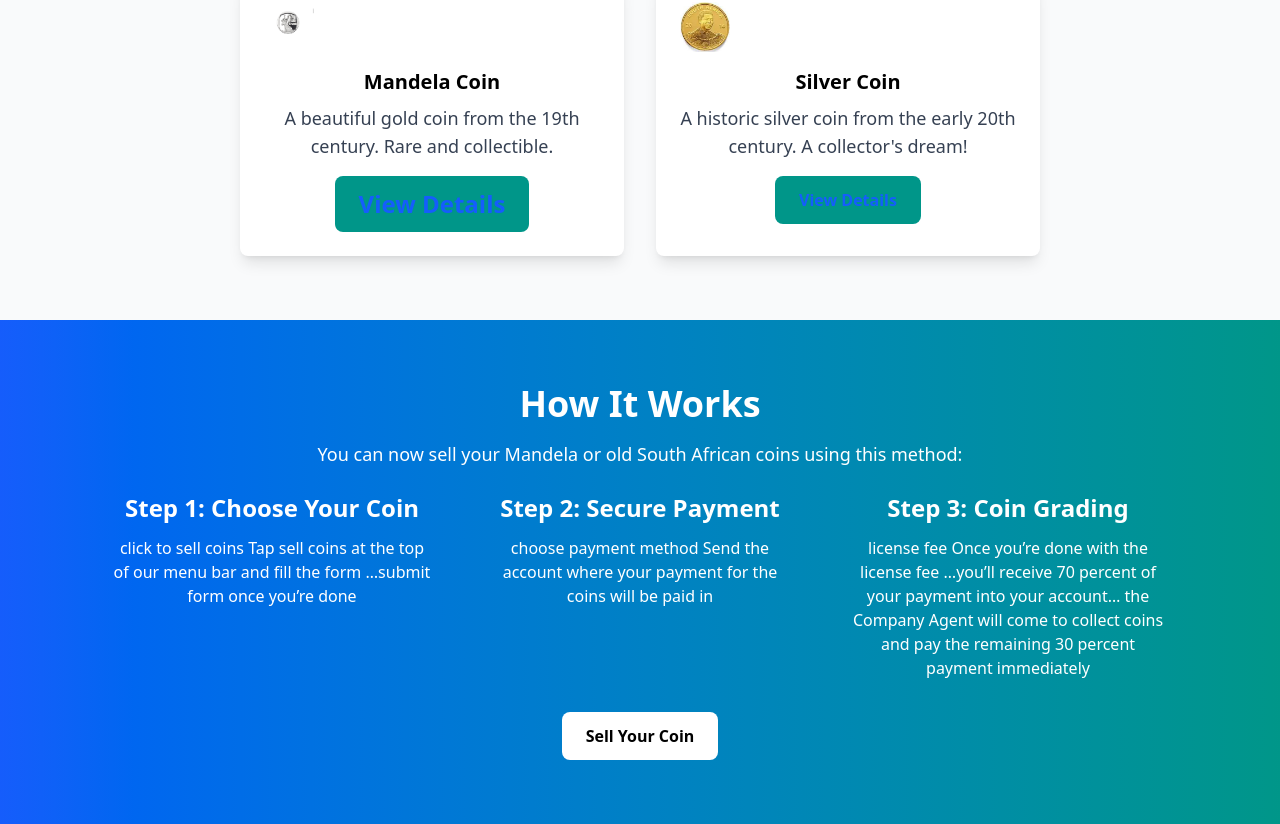
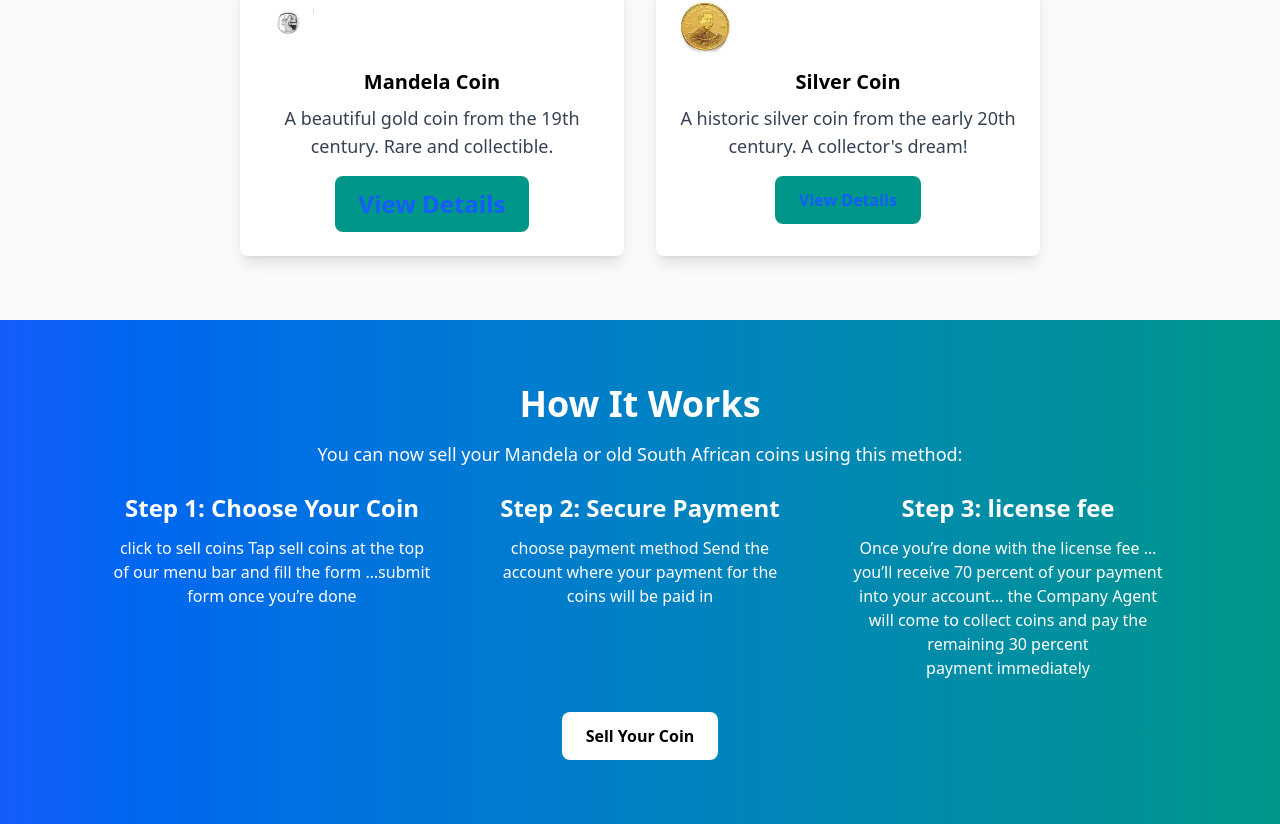
Before and after one commit to emmanueledozie2008-web/old-coin, a React (Vite) app: page / in a window 1280 px wide. Shown: the part 1298-2122 px from the top of the page. Built offline with nearby package versions, Linux system fonts and the light colour scheme.

Commit message:
Initial6

```diff
--- a/src/Components/Body.tsx
+++ b/src/Components/Body.tsx
@@ -92,10 +92,10 @@ Tap sell coins at the top of our menu bar and fill the form …submit form once
           </div>
           <div className="w-64 sm:w-80">
             <h3 className="text-2xl font-semibold mb-3">
-              Step 3: Coin Grading
+              Step 3: license fee
             </h3>
             <p>
-            license fee
+
             Once you’re done with the license fee …you’ll receive 70 percent of your payment into your account… the Company Agent will come to collect coins and pay the remaining 30 percent payment immediately
             </p>
           </div>
```
